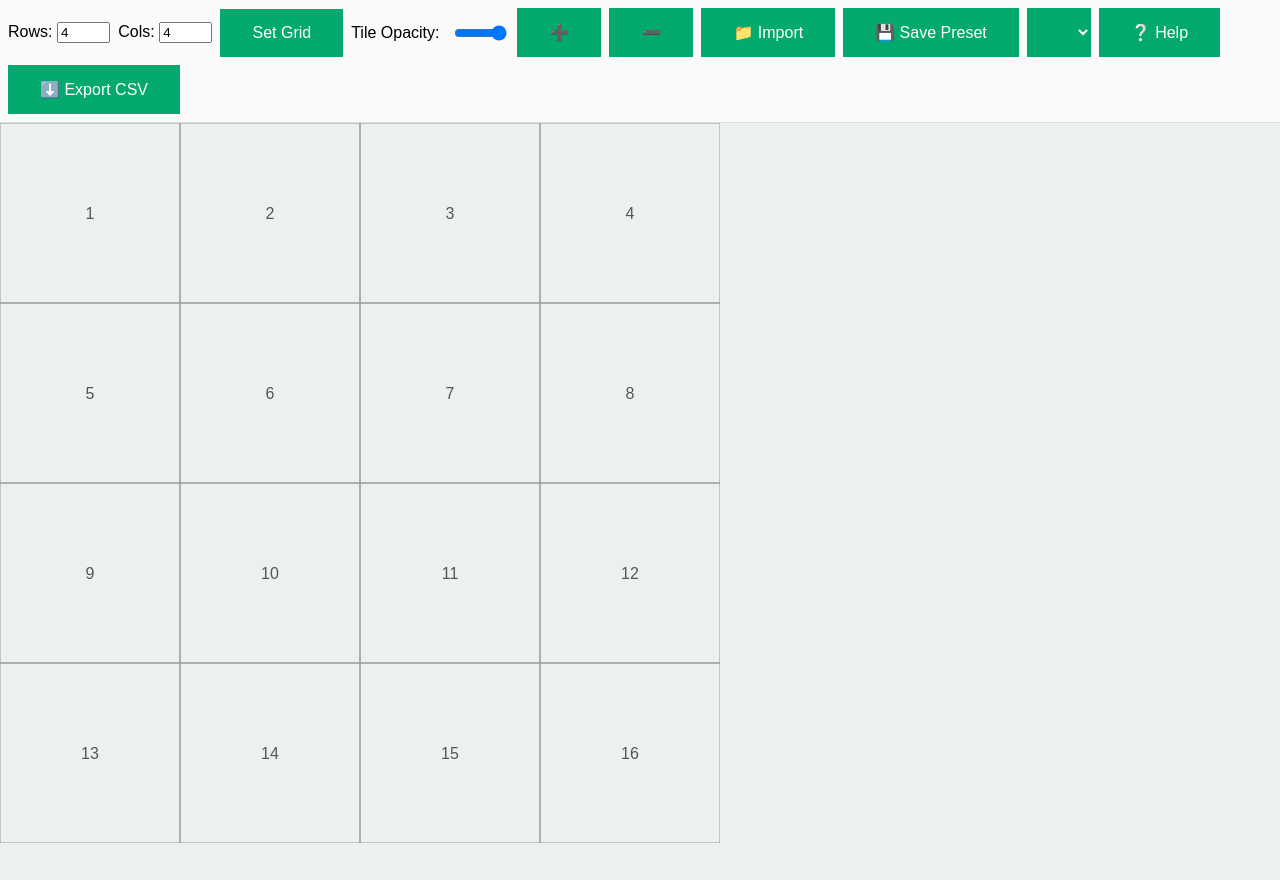
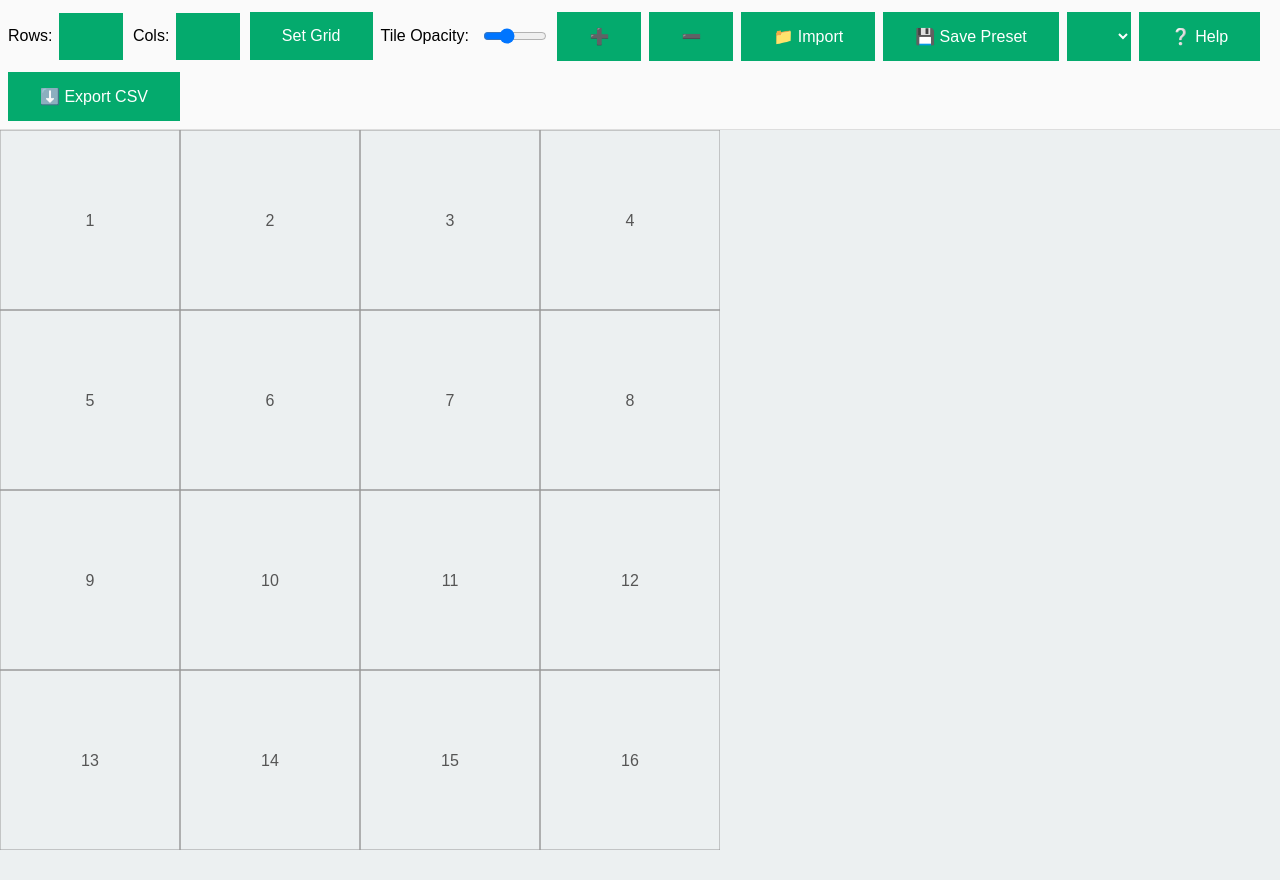
Before and after one commit to harij85/carpet_designer, a Flask app: page / in a window 1280 px wide. Before the commit the page ends 843 px from the top, so only its background shows below. Run offline with Flask 3, Linux system fonts and the light colour scheme.

Commit message:
Update index.html

```diff
--- a/templates/index.html
+++ b/templates/index.html
@@ -21,6 +21,16 @@
   text-decoration: none;
   display: inline-block;
   font-size: 16px;
+}
+
+  input[type=range], input[type=number] {
+  background-color: #04AA6D;
+  border: none;
+  color: white;
+  padding: 16px 32px;
+  text-decoration: none;
+  margin: 4px 2px;
+  cursor: pointer;
 }
 </style>
 <body>
```
